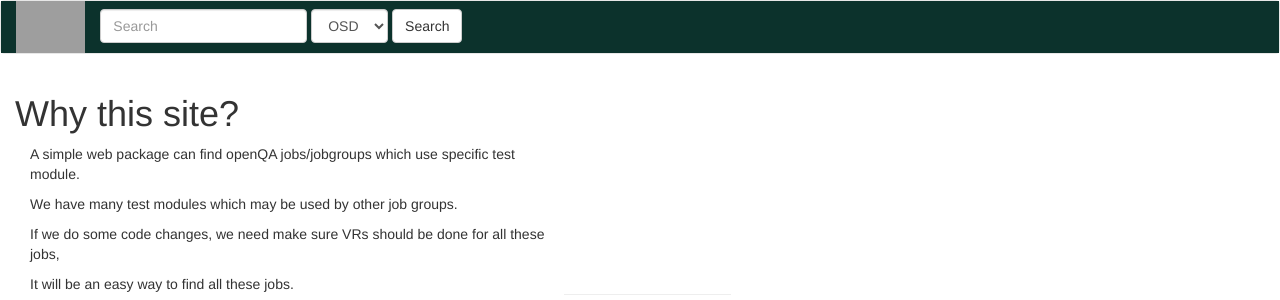
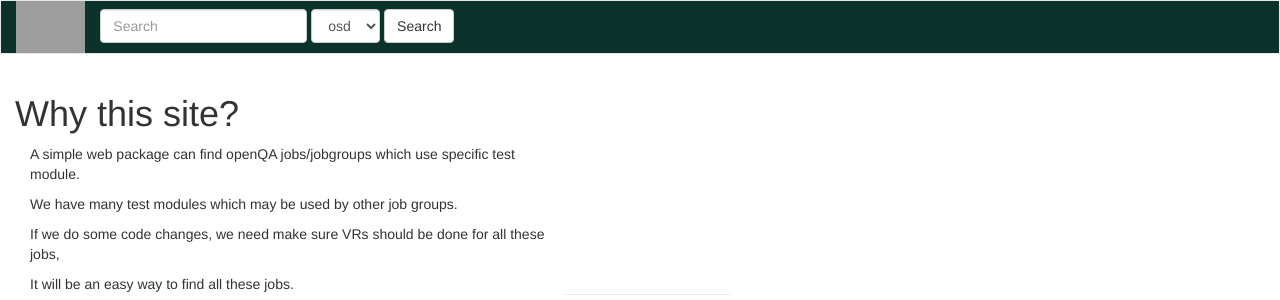
Before and after one commit to RoyCai7/HWPP, a Django app: page /search_module/ in a window 1280 px wide. Shown: the top 300 px of the page. Run offline with Django 3.2, Linux system fonts and the light colour scheme; some libraries are stand-ins or nearby versions; grey boxes are pictures that could not be loaded.

Commit message:
Developing

```diff
--- a/suseautolab/views.py
+++ b/suseautolab/views.py
@@ -35,7 +35,7 @@ def search_result(request):
     context['module'] = module
     context['typesite'] = typesite
 
-    for site in ['O3', 'OSD']:
+    for site in ['o3', 'osd']:
         cmd = "perl /root/website/HWPP/script/find_jobs_by_module.pl -f %s -m %s" % (
             typesite, module)
         ret = subprocess.run(cmd, shell=True)
--- a/templates/search_module.html
+++ b/templates/search_module.html
@@ -42,8 +42,8 @@
                 </div>
                 <div class="form-group">
                     <select class="form-control" id="sel1" name="sellist1">
-                        <option class="form-control">OSD</option>
-                        <option class="form-control">O3</option>
+                        <option class="form-control">osd</option>
+                        <option class="form-control">o3</option>
                     </select>
                 </div>
                 <button type="submit" class="btn btn-default">Search</button>
--- a/templates/search_result.html
+++ b/templates/search_result.html
@@ -42,9 +42,8 @@
                 </div>
                 <div class="form-group">
                     <select class="form-control" id="sel1" name="sellist1">
-                        <option class="form-control">OSD and O3</option>
-                        <option class="form-control">OSD</option>
-                        <option class="form-control">O3</option>
+                        <option class="form-control">osd</option>
+                        <option class="form-control">o3</option>
                     </select>
                 </div>
                 <button type="submit" class="btn btn-default">Search</button>
```
